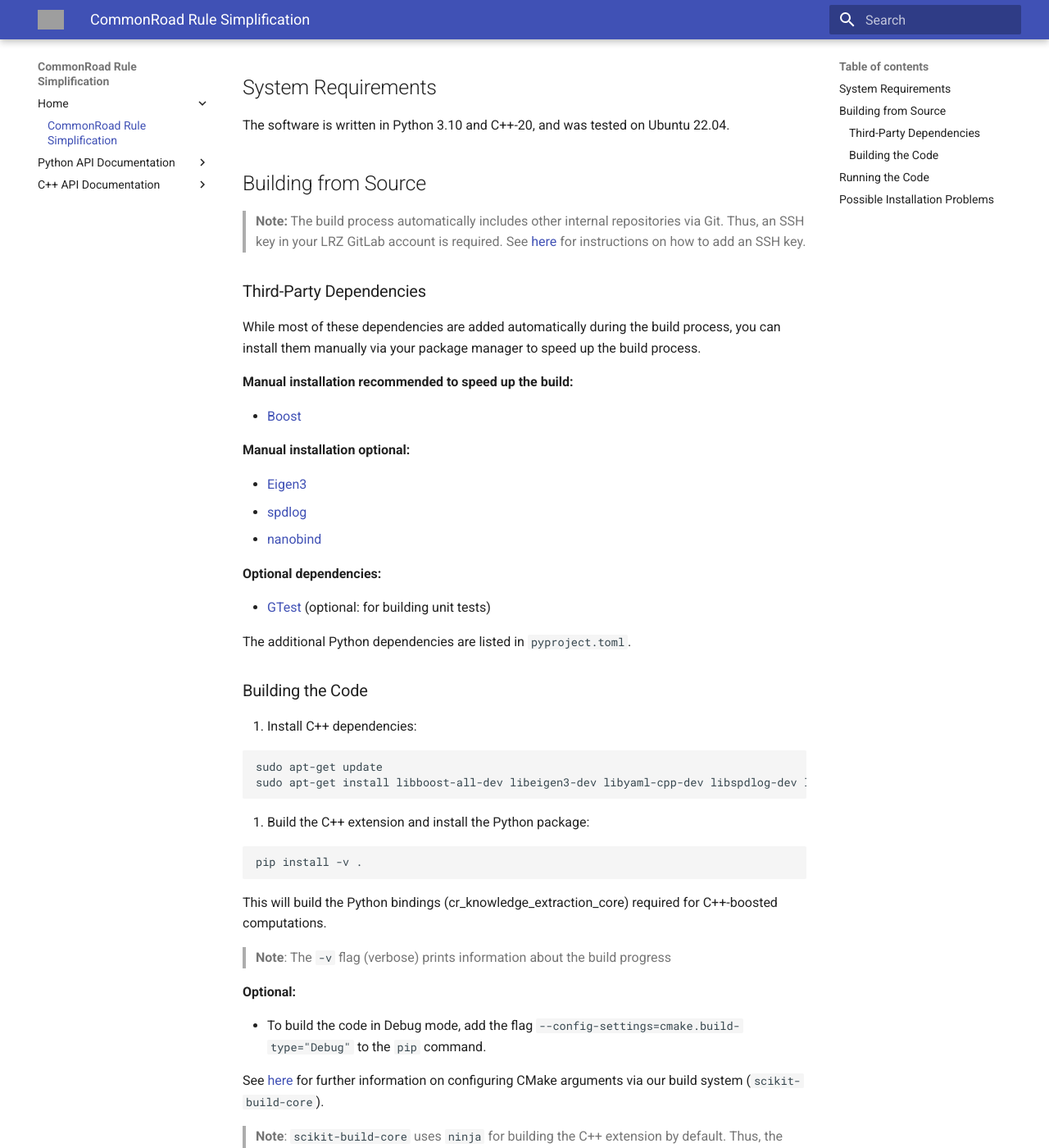
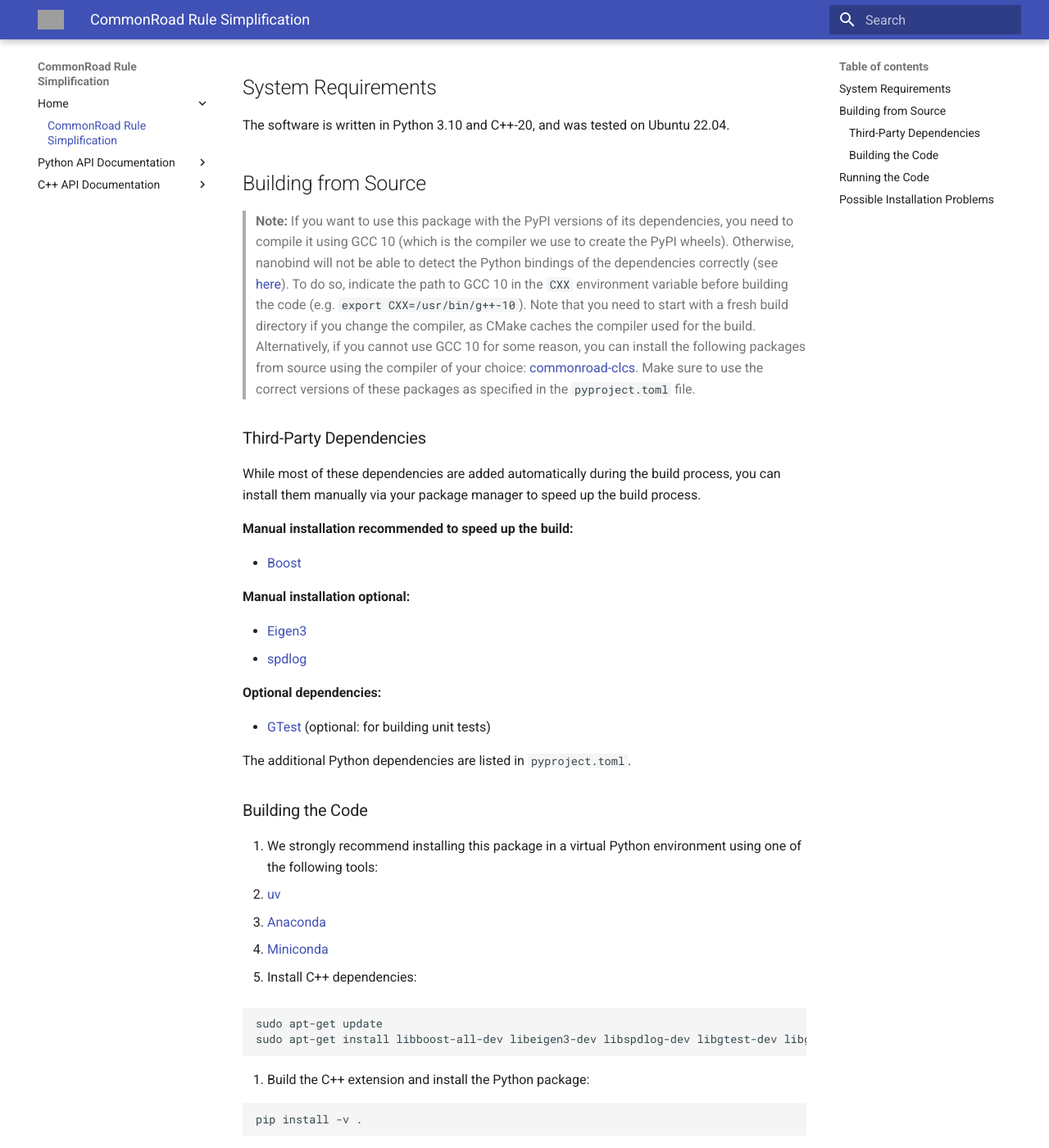
Before and after one commit to CommonRoad/commonroad-rule-simplification, an MkDocs documentation site: the page built from docs/index.md, in a window 1280 px wide and 1400 px high, scrolled down 284 px. Shown: the whole window at 82% size. Built offline with MkDocs 1.6.1 and Material for MkDocs 9.7.7, drawn with Linux system fonts in a browser that asks for light colours; some of the changed text lies outside the part shown; grey boxes are pictures that could not be loaded.

Commit message:
Update docs for uv

````diff
--- a/docs/index.md
+++ b/docs/index.md
@@ -11,9 +11,13 @@
 
 ## Building from Source
 
-> **Note:** The build process automatically includes other internal repositories via Git.
-> Thus, an SSH key in your LRZ GitLab account is required.
-> See [here](https://docs.gitlab.com/ee/ssh/) for instructions on how to add an SSH key.
+> **Note:** If you want to use this package with the PyPI versions of its dependencies, you need to compile it using GCC 10 (which is the compiler we use to create the PyPI wheels).
+> Otherwise, nanobind will not be able to detect the Python bindings of the dependencies correctly (see [here](https://nanobind.readthedocs.io/en/latest/faq.html#how-can-i-avoid-conflicts-with-other-projects-using-nanobind)).
+> To do so, indicate the path to GCC 10 in the `CXX` environment variable before building the code (e.g. `export CXX=/usr/bin/g++-10`).
+> Note that you need to start with a fresh build directory if you change the compiler, as CMake caches the compiler used for the build.
+> Alternatively, if you cannot use GCC 10 for some reason, you can install the following packages from source using the compiler of your choice:
+> [commonroad-clcs](https://github.com/CommonRoad/commonroad-clcs).
+> Make sure to use the correct versions of these packages as specified in the `pyproject.toml` file.
 
 ### Third-Party Dependencies
 
@@ -38,26 +41,39 @@
 
 ### Building the Code
 
-1. Install C++ dependencies:
+1. We strongly recommend installing this package in a virtual Python environment using one of the following tools:
+- [uv](https://docs.astral.sh/uv/)
+- [Anaconda](https://www.anaconda.com/)
+- [Miniconda](https://docs.conda.io/en/latest/miniconda.html)
+
+2. Install C++ dependencies:
 
 ```bash
 sudo apt-get update
-sudo apt-get install libboost-all-dev libeigen3-dev libyaml-cpp-dev libspdlog-dev libgtest-dev libgmock-dev
+sudo apt-get install libboost-all-dev libeigen3-dev libspdlog-dev libgtest-dev libgmock-dev
 ```
 
-2. Build the C++ extension and install the Python package:
+3. Build the C++ extension and install the Python package:
 
 ```bash
 pip install -v .
 ```
 
-This will build the Python bindings (cr_knowledge_extraction_core) required for C++-boosted computations.
+or, if you are using `uv`:
+
+```bash
+uv sync -v
+```
+
+This will build the Python bindings (knowledge_extraction_core) required for C++-boosted computations.
 
 > **Note**: The `-v` flag (verbose) prints information about the build progress
 
 **Optional:**
 
-- To build the code in Debug mode, add the flag `--config-settings=cmake.build-type="Debug"` to the `pip` command.
+- To build the code in Debug mode, add the flag
+  - `--config-settings=cmake.build-type="Debug"` if you are using `pip`
+  - `--config-settings-package cr_rule_simplification:cmake.build-type="Debug"` if you are using `uv`
 
 See [here](https://scikit-build-core.readthedocs.io/en/latest/configuration.html#configuring-cmake-arguments-and-defines)
 for further information on configuring CMake arguments via our build system (`scikit-build-core`).
@@ -67,14 +83,28 @@
 > If you want to explicitly configure the number of build jobs, you can do so by passing the
 > flag `--config-settings=cmake.define.CMAKE_BUILD_PARALLEL_LEVEL=$BUILD_JOBS` to the `pip` command, where `$BUILD_JOBS`
 > is the number of parallel jobs to use.
+> For `uv`, use `--config-settings-package cr_rule_simplification:cmake.define.CMAKE_BUILD_PARALLEL_LEVEL=$BUILD_JOBS`.
 > See [here](https://scikit-build-core.readthedocs.io/en/latest/faqs.html#multithreaded-builds) for further details.
 
 > **Note**: Building the package in Debug mode (see above) significantly increases the computation time of the C++
 > backend. Please make sure you are building in Release mode (default setting) if you require fast computations.
 
+You can also have a look at the [Dockerfile](./ci/docker/ci/Dockerfile) for the CI pipeline to see how to set up a
+consistent development environment on Debian/Ubuntu.
+
 ## Running the Code
 
-Run the example script `main.py`.
+Run the example script `main.py` to compute specification-compliant reachable sets:
+
+```bash
+python main.py
+```
+
+or, if you are using `uv`:
+
+```bash
+uv run main.py
+```
 
 ## Possible Installation Problems
 
````
Also changed, not shown: other parts of docs/index.md (+0 -1 lines), README.md (+44 -16 lines), readme/README_FOR_DEVS.md (+53 -45 lines).
